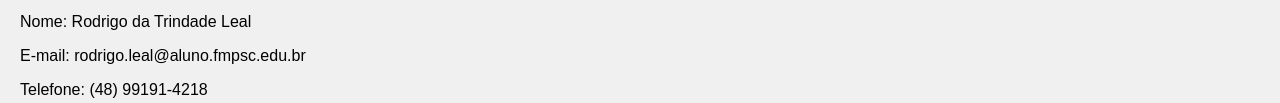
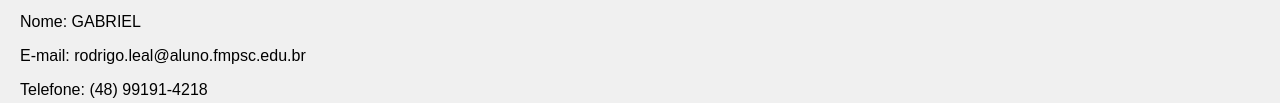
Before and after one commit to rodrigoleal3112/curriculoTeste, a plain HTML site: page index.html in a window 1280 px wide. Shown: the part 368-471 px from the top of the page. Drawn offline with Linux system fonts and the light colour scheme.

Commit message:
alterando

```diff
--- a/index.html
+++ b/index.html
@@ -39,7 +39,7 @@
     <div id="main-content">
         <h2>Dados Pessoais</h2>
         <img id="profile-image" src="https://i.postimg.cc/kGGKTY18/minha-foto.png" alt="Foto de Perfil">
-        <p>Nome: Rodrigo da Trindade Leal</p>
+        <p>Nome: GABRIEL</p>
         <p>E-mail: rodrigo.leal@aluno.fmpsc.edu.br</p>
         <p>Telefone: (48) 99191-4218</p>
 
```
